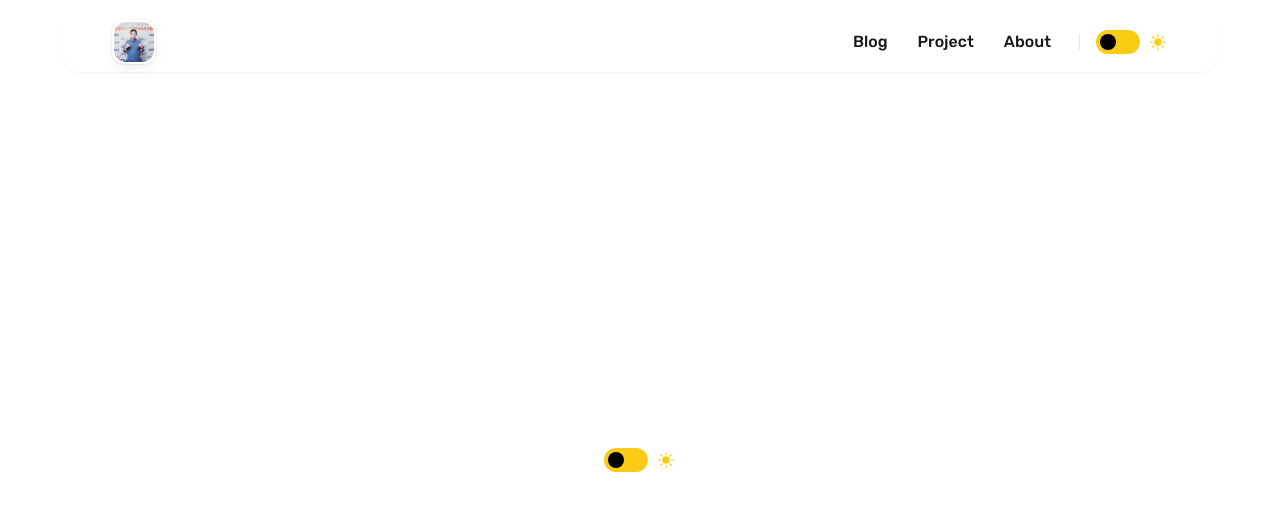
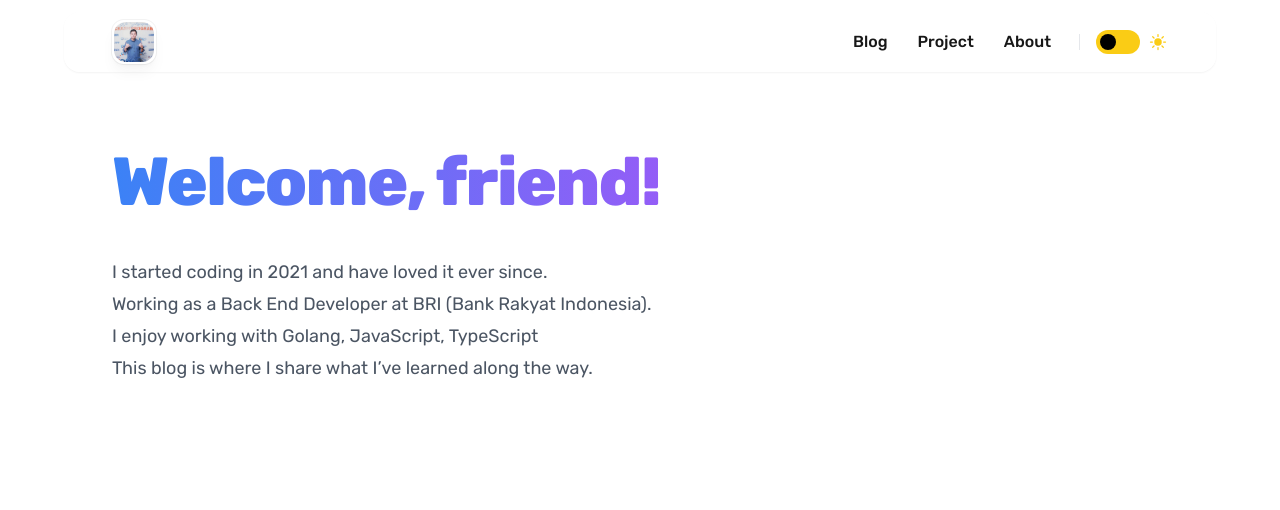
Before and after one commit to kurnhyalcantara/kurnhy.web.id, a Next.js app: page / in a window 1280 px wide. Shown: the top 510 px of the page. Built offline with nearby package versions, Linux system fonts and the light colour scheme.

Commit message:
feat(home): ✨ add greetings and brief about me

```diff
--- a/app/page.tsx
+++ b/app/page.tsx
@@ -1,12 +1,5 @@
-import ThemeToggle from '@/components/ui/theme-toggle';
-import Container from '@/components/ui/container';
+import { Home } from '@/components/home';
 
-export default function Home() {
-  return (
-    <Container>
-      <div className="min-h-screen flex items-center justify-center">
-        <ThemeToggle />
-      </div>
-    </Container>
-  );
+export default function Page() {
+  return <Home />;
 }
--- /dev/null
+++ b/components/home/greetings.tsx
@@ -0,0 +1,16 @@
+import clsx from 'clsx';
+
+export function Greetings() {
+  return (
+    <div
+      className={clsx(
+        'font-greeting font-extrabold tracking-tight',
+        'text-[40px] leading-[60px] md:text-[68px] md:leading-[100px]',
+        'bg-clip-text text-transparent',
+        'bg-gradient-to-r from-blue-500 to-purple-500'
+      )}
+    >
+      Welcome, friend!
+    </div>
+  );
+}
--- /dev/null
+++ b/components/home/index.tsx
@@ -0,0 +1,22 @@
+import Container from '../ui/container';
+import { Greetings } from './greetings';
+
+export function Home() {
+  return (
+    <Container as="div" className="pt-4 lg:pt-12">
+      <div className="py-6 md:pb-8 xl:grid xl:grid-cols-3">
+        <div className="space-y-4 md:space-y-6 md:pr-8 xl:col-span-2">
+          <Greetings />
+          <div className="text-base leading-7 text-gray-600 dark:text-gray-400 md:text-lg md:leading-8">
+            <p>I started coding in 2021 and have loved it ever since.</p>
+            <p>
+              Working as a Back End Developer at BRI (Bank Rakyat Indonesia).
+            </p>
+            <p>I enjoy working with Golang, JavaScript, TypeScript</p>
+            <p>This blog is where I share what I’ve learned along the way.</p>
+          </div>
+        </div>
+      </div>
+    </Container>
+  );
+}
```
